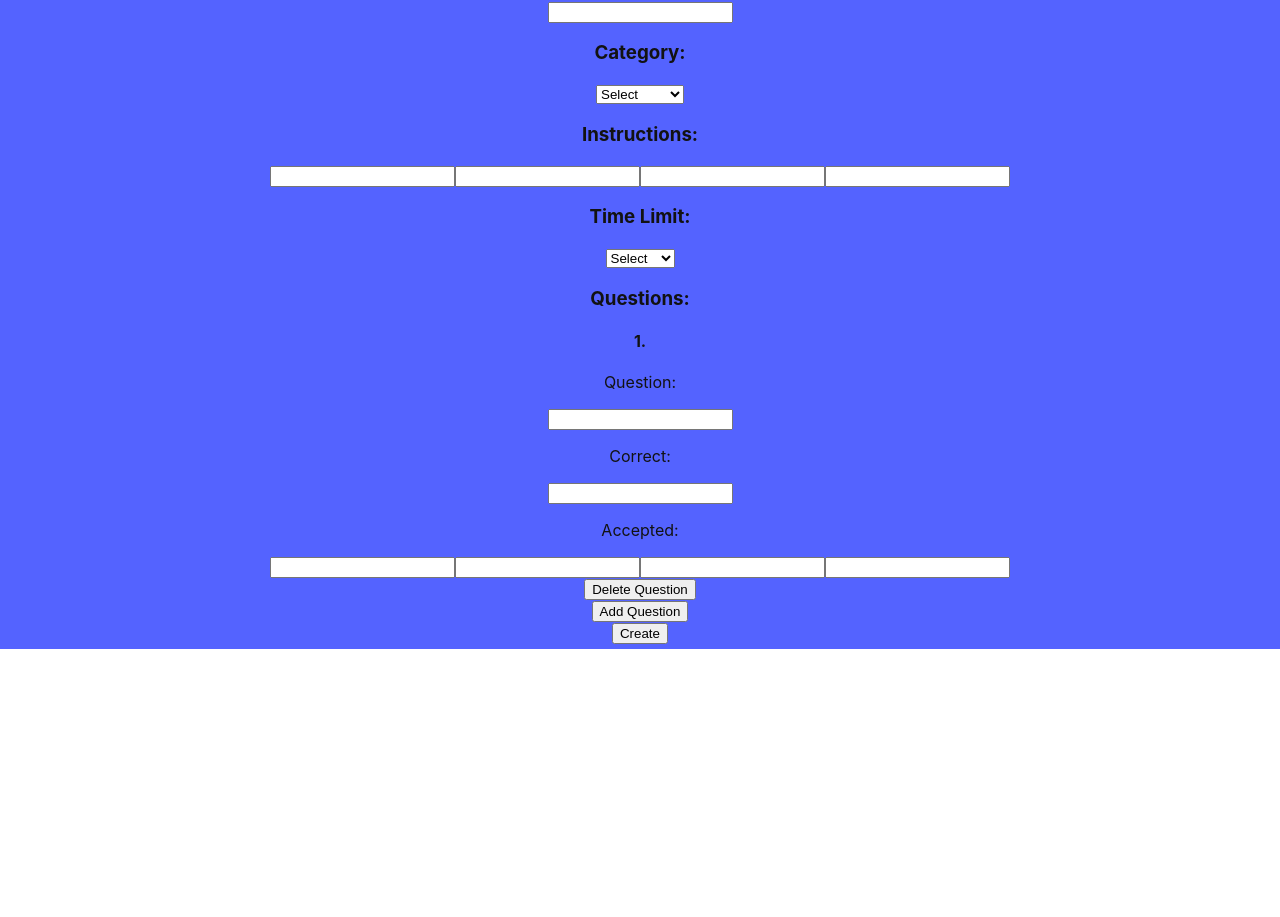
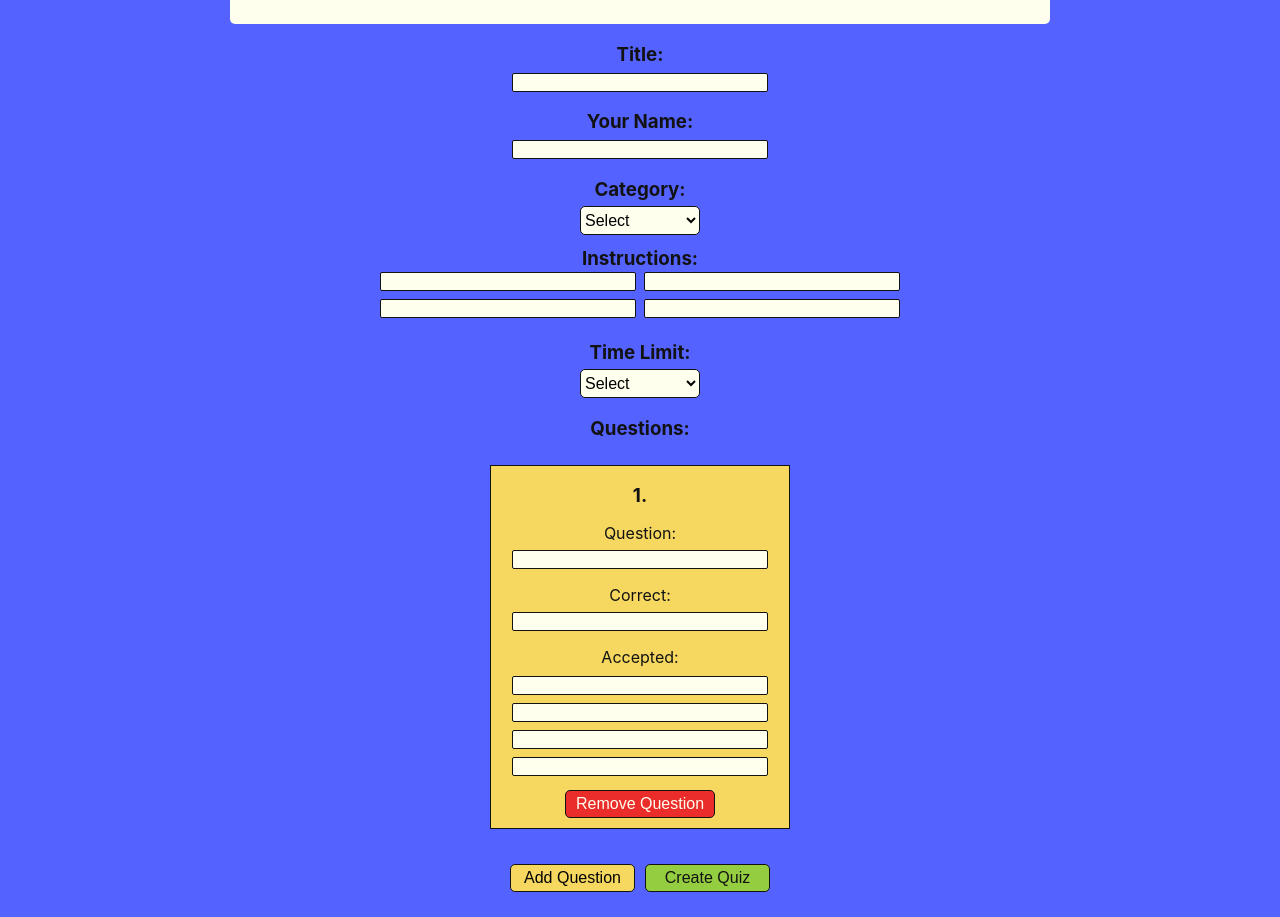
Before and after one commit to samueljeffrey/quizkid-front-end, a React (Create React App) app: page /create in a window 1280 px wide. Shown: the part 1009-1926 px from the top of the page. Before the commit the page ends 1658 px from the top, so only its background shows below. Built offline with nearby package versions, Linux system fonts and the light colour scheme.

Commit message:
add styling for CreateQuiz

```diff
--- a/src/App.css
+++ b/src/App.css
@@ -17,11 +17,12 @@
   width: 100px;
   margin: 0 10px;
   border-radius: 5px;
-  border: 1px black solid;
+  border: 1px #121212 solid;
 }
 
 .green-button {
   background-color: #95cd41;
+  color: #121212;
 }
 
 .red-button {
@@ -40,7 +41,7 @@
   height: 200px;
   width: 200px;
   border-radius: 100px;
-  border: 2px black solid;
+  border: 2px #121212 solid;
 }
 
 #header-button-div {
@@ -53,6 +54,7 @@
 
 .category-selector {
   margin-top: 20px;
+  width: 120px;
   background-color: #f6d860;
 }
 
@@ -130,7 +132,7 @@
   display: inline;
   height: 22px;
   border-radius: 5px;
-  border: 1px solid black;
+  border: 1px solid #121212;
   width: 120px;
   margin: 0 10px;
 }
@@ -149,6 +151,9 @@
   display: flex;
   flex-wrap: wrap;
   border: 1px solid #121212;
+  width: 100%;
+  margin: auto;
+  max-width: 600px;
 }
 
 .quiz-half-row {
@@ -172,3 +177,103 @@
   background-color: #ea2c2b;
   color: #ffffed;
 }
+
+/* CREATE QUIZ */
+
+#build-quiz-page {
+  padding: 10px;
+}
+
+#quiz-tips {
+  padding: 10px;
+  background-color: #ffffed;
+  max-width: 800px;
+  margin: auto;
+  border-radius: 5px;
+}
+
+.input-labels {
+  margin-bottom: 5px;
+}
+
+.details-inputs {
+  width: 250px;
+  background-color: #ffffed;
+  border: #121212 solid 1px;
+  border-radius: 2px;
+}
+
+.create-selector {
+  width: 120px;
+  background-color: #ffffed;
+}
+
+#instructions-div {
+  max-width: 540px;
+  margin: auto;
+}
+
+.instructions-inputs {
+  margin: 4px;
+}
+
+#quiz-questions-div {
+  display: flex;
+  flex-wrap: wrap;
+  max-width: 700px;
+}
+
+.create-question-outer {
+  margin: auto;
+  width: 300px;
+  border-radius: 2px;
+  padding: 5px;
+}
+
+.create-question-box {
+  background-color: #f6d860;
+  padding-bottom: 10px;
+  border: #121212 solid 1px;
+}
+
+.accepted-input {
+  margin: 4px auto;
+}
+
+.remove-button-div {
+  margin-top: 10px;
+}
+
+.remove-button {
+  width: 150px;
+}
+
+.add-button {
+  background-color: #f6d860;
+  margin: 10px 5px;
+  width: 125px;
+}
+
+.create-button {
+  width: 125px;
+  margin: 10px 5px;
+}
+
+.create-errors {
+  height: 20px;
+  width: 250px;
+  margin: 4px auto;
+  background-color: #ea2c2b;
+  border: #121212 solid 1px;
+  color: #ffffed;
+}
+
+.red-selector {
+  background-color: #ea2c2b;
+  color: #ffffed;
+}
+
+.red-input {
+  background-color: #ea2c2b;
+  color: #ffffed;
+}
--- a/src/Components/CreateQuiz.tsx
+++ b/src/Components/CreateQuiz.tsx
@@ -1,5 +1,7 @@
 import React, { useState, useEffect } from "react";
+import { Link } from "react-router-dom";
 import { postQuiz } from "../Utils/utils";
+import { Quiz } from "../Types/quiz.interface";
 
 interface Question {
   index: number;
@@ -26,6 +28,8 @@ export const CreateQuiz: React.FC = () => {
   const [attempted, setAttempted] = useState<boolean>(false);
 
   const [built, setBuilt] = useState<boolean>(false);
+
+  const [uploaded, setUploaded] = useState<Quiz>();
 
   const editTitle = (text: string) => {
     setTitle(text);
@@ -113,7 +117,9 @@ export const CreateQuiz: React.FC = () => {
     questions.forEach((question) => {
       question.accepted = question.accepted.filter((item) => item !== "");
     });
-    postQuiz(object);
+    postQuiz(object).then((response) => {
+      setUploaded(response.data.data);
+    });
   };
 
   useEffect(() => {
@@ -122,8 +128,8 @@ export const CreateQuiz: React.FC = () => {
 
   if (!built) {
     return (
-      <div>
-        <div>
+      <div id="build-quiz-page">
+        <div id="quiz-tips">
           <h1>Create your Quiz</h1>
           <p>
             <strong>Title:</strong> Simply enter a title for your quiz.
@@ -183,23 +189,40 @@ export const CreateQuiz: React.FC = () => {
           </p>
         </div>
 
+        <div id="quiz-details">
           <div>
-          <div>
-            <h3>Title:</h3>
-            {attempted && title === "" ? <p>You must enter a title</p> : null}
-            <input onChange={(e) => editTitle(e.target.value)} />
+            <h3 className="input-labels">Title:</h3>
+            {attempted && title === "" ? (
+              <input
+                className="details-inputs red-input"
+                onChange={(e) => editTitle(e.target.value)}
+              />
+            ) : (
+              <input
+                className="details-inputs"
+                onChange={(e) => editTitle(e.target.value)}
+              />
+            )}
           </div>
           <div>
-            <h3>Your Name:</h3>
-            {attempted && creator === "" ? <p>You must enter a name</p> : null}
-            <input onChange={(e) => editCreator(e.target.value)} />
+            <h3 className="input-labels">Your Name:</h3>
+            {attempted && creator === "" ? (
+              <input
+                className="details-inputs red-input"
+                onChange={(e) => editCreator(e.target.value)}
+              />
+            ) : (
+              <input
+                className="details-inputs"
+                onChange={(e) => editCreator(e.target.value)}
+              />
+            )}
           </div>
           <div>
-            <h3>Category:</h3>
+            <h3 className="input-labels">Category:</h3>
             {attempted && category === "Select" ? (
-              <p>You must select a category</p>
-            ) : null}
               <select
+                className="every-button create-selector red-selector"
                 onChange={(e) => {
                   setCategory(e.target.value);
                 }}
@@ -217,20 +240,52 @@ export const CreateQuiz: React.FC = () => {
                 <option value="Sport">Sport</option>
                 <option value="Other">Other</option>
               </select>
+            ) : (
+              <select
+                className="every-button create-selector"
+                onChange={(e) => {
+                  setCategory(e.target.value);
+                }}
+              >
+                <option value="Select">Select</option>
+                <option value="Film/TV">Film/TV</option>
+                <option value="Geography">Geography</option>
+                <option value="History">History</option>
+                <option value="Languages">Languages</option>
+                <option value="Literature">Literature</option>
+                <option value="Maths">Maths</option>
+                <option value="Music">Music</option>
+                <option value="Science">Science</option>
+                <option value="Society">Society</option>
+                <option value="Sport">Sport</option>
+                <option value="Other">Other</option>
+              </select>
+            )}
+          </div>
+          <div id="instructions-div">
+            <h3 className="input-labels">Instructions:</h3>
+            <input
+              className="details-inputs instructions-inputs"
+              onChange={(e) => editInstructions(e.target.value, 0)}
+            />
+            <input
+              className="details-inputs instructions-inputs"
+              onChange={(e) => editInstructions(e.target.value, 1)}
+            />
+            <input
+              className="details-inputs instructions-inputs"
+              onChange={(e) => editInstructions(e.target.value, 2)}
+            />
+            <input
+              className="details-inputs instructions-inputs"
+              onChange={(e) => editInstructions(e.target.value, 3)}
+            />
           </div>
           <div>
-            <h3>Instructions:</h3>
-            <input onChange={(e) => editInstructions(e.target.value, 0)} />
-            <input onChange={(e) => editInstructions(e.target.value, 1)} />
-            <input onChange={(e) => editInstructions(e.target.value, 2)} />
-            <input onChange={(e) => editInstructions(e.target.value, 3)} />
-          </div>
-          <div>
-            <h3>Time Limit:</h3>
+            <h3 className="input-labels">Time Limit:</h3>
             {attempted && seconds === 0 ? (
-              <p>You must select a time limit</p>
-            ) : null}
               <select
+                className="every-button create-selector red-selector"
                 onChange={(e) => {
                   setSeconds(60 * parseInt(e.target.value));
                 }}
@@ -247,78 +302,129 @@ export const CreateQuiz: React.FC = () => {
                 <option value="9">9 mins</option>
                 <option value="10">10 mins</option>
               </select>
+            ) : (
+              <select
+                className="every-button create-selector"
+                onChange={(e) => {
+                  setSeconds(60 * parseInt(e.target.value));
+                }}
+              >
+                <option value="0">Select</option>
+                <option value="1">1 min</option>
+                <option value="2">2 mins</option>
+                <option value="3">3 mins</option>
+                <option value="4">4 mins</option>
+                <option value="5">5 mins</option>
+                <option value="6">6 mins</option>
+                <option value="7">7 mins</option>
+                <option value="8">8 mins</option>
+                <option value="9">9 mins</option>
+                <option value="10">10 mins</option>
+              </select>
+            )}
           </div>
         </div>
 
         <div>
-          <h3>Questions:</h3>
+          <h3 className="input-labels">Questions:</h3>
+          <div id="quiz-questions-div">
             {questions.map((item) => {
               return (
-              <div>
-                <h4>{item.index + 1}.</h4>
-                <div>
-                  <p>Question:</p>
+                <div className="create-question-outer">
+                  <div className="create-question-box">
+                    <h3 className="input-labels">{item.index + 1}.</h3>
+                    <p className="input-labels">Question:</p>
                     {attempted && item.question === "" ? (
-                    <p>You must enter a question</p>
-                  ) : null}
                       <input
+                        className="details-inputs red-input"
                         onChange={(e) =>
                           editQuestion(e.target.value, item.index, "question")
                         }
                       />
-                </div>
-                <div>
-                  <p>Correct:</p>
+                    ) : (
+                      <input
+                        className="details-inputs"
+                        onChange={(e) =>
+                          editQuestion(e.target.value, item.index, "question")
+                        }
+                      />
+                    )}
+
+                    <p className="input-labels">Correct:</p>
                     {attempted && item.correct === "" ? (
-                    <p>You must enter an answer</p>
-                  ) : null}
                       <input
+                        className="details-inputs red-input"
                         onChange={(e) =>
                           editQuestion(e.target.value, item.index, "correct")
                         }
                       />
-                </div>
-                <div>
-                  <p>Accepted:</p>
+                    ) : (
                       <input
+                        className="details-inputs"
+                        onChange={(e) =>
+                          editQuestion(e.target.value, item.index, "correct")
+                        }
+                      />
+                    )}
+
+                    <p className="input-labels">Accepted:</p>
+                    <input
+                      className="details-inputs accepted-input"
                       onChange={(e) =>
                         editQuestion(e.target.value, item.index, "accepted0")
                       }
                     />
                     <input
+                      className="details-inputs accepted-input"
                       onChange={(e) =>
                         editQuestion(e.target.value, item.index, "accepted1")
                       }
                     />
                     <input
+                      className="details-inputs accepted-input"
                       onChange={(e) =>
                         editQuestion(e.target.value, item.index, "accepted2")
                       }
                     />
                     <input
+                      className="details-inputs accepted-input"
                       onChange={(e) =>
                         editQuestion(e.target.value, item.index, "accepted3")
                       }
                     />
+                    <div className="remove-button-div">
+                      <button
+                        className="every-button red-button remove-button"
+                        onClick={() => deleteQuestion(item.index)}
+                      >
+                        Remove Question
+                      </button>
                     </div>
-                <div>
-                  <button onClick={() => deleteQuestion(item.index)}>
-                    Delete Question
-                  </button>
                   </div>
                 </div>
               );
             })}
-          <button onClick={() => addQuestion()}>Add Question</button>
           </div>
-
+          {attempted ? (
             <div>
+              <p className="input-labels">
+                Please complete the red fields above.
+              </p>
+            </div>
+          ) : null}
           <button
+            className="every-button add-button"
+            onClick={() => addQuestion()}
+          >
+            Add Question
+          </button>
+          <button
+            className="every-button green-button create-button"
             onClick={() => {
               evaluateQuiz();
             }}
           >
-            Create
+            Create Quiz
           </button>
         </div>
       </div>
@@ -326,7 +432,16 @@ export const CreateQuiz: React.FC = () => {
   } else {
     return (
       <div>
-        <h1>sending...</h1>
+        {uploaded === undefined ? (
+          <h1>Sending...</h1>
+        ) : (
+          <div>
+            <h1>Successfully posted</h1>
+            <Link to={`/quizzes/${uploaded["_id"]}`}>
+              <button className="every-button green-button">See Quiz</button>
+            </Link>
+          </div>
+        )}
       </div>
     );
   }
--- a/src/Utils/utils.tsx
+++ b/src/Utils/utils.tsx
@@ -29,7 +29,9 @@ export const patchQuiz = (id: string, plays: number, average: number) => {
 };
 
 export const postQuiz = (object: NewQuiz) => {
-  return api.post(`/quizzes`, object).then((response) => {});
+  return api.post(`/quizzes`, object).then((response) => {
+    return response;
+  });
 };
 
 export const dateSlicer = (date: string) => {
```
Lines whose indentation alone changed are shown as unchanged.
